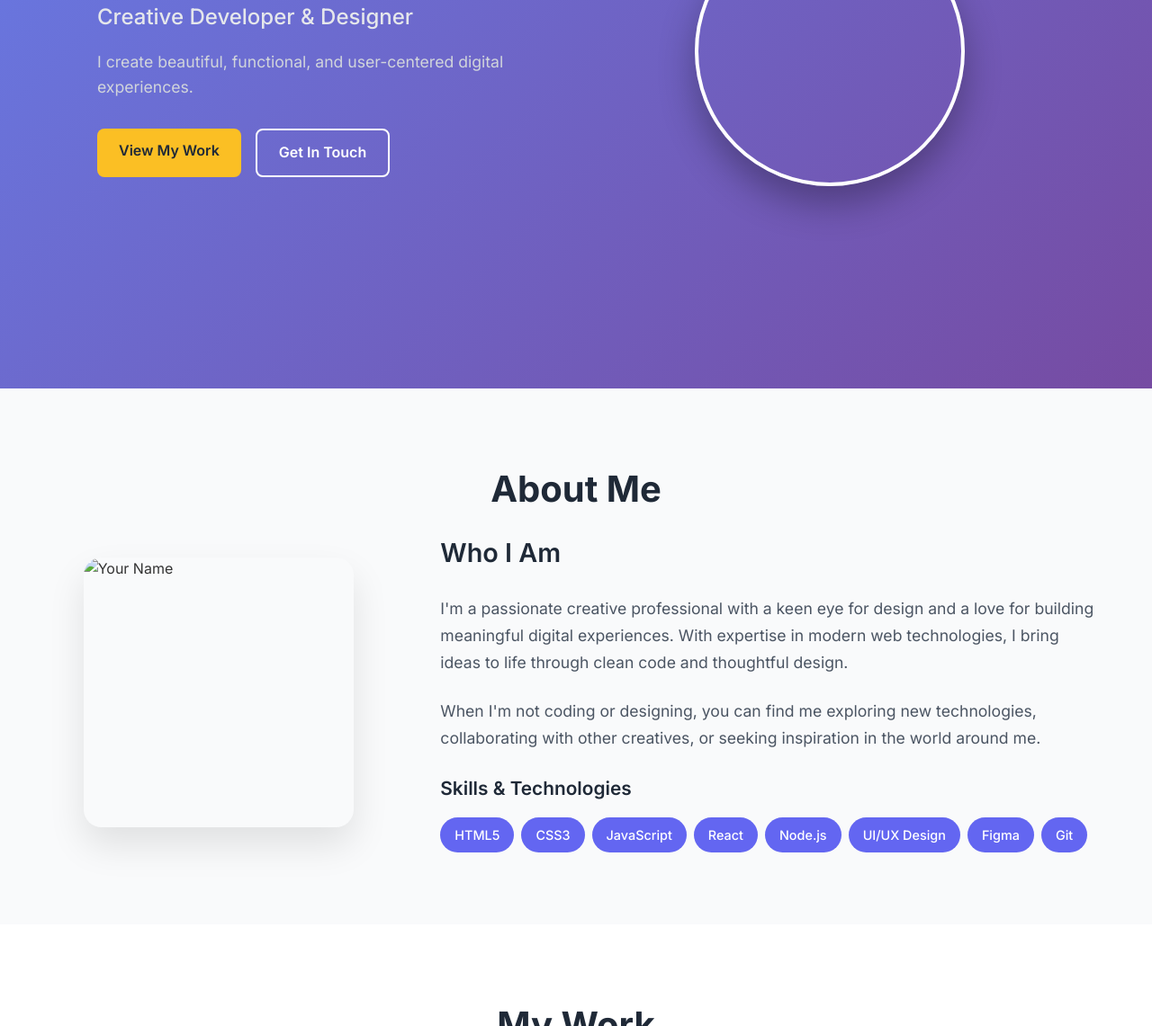
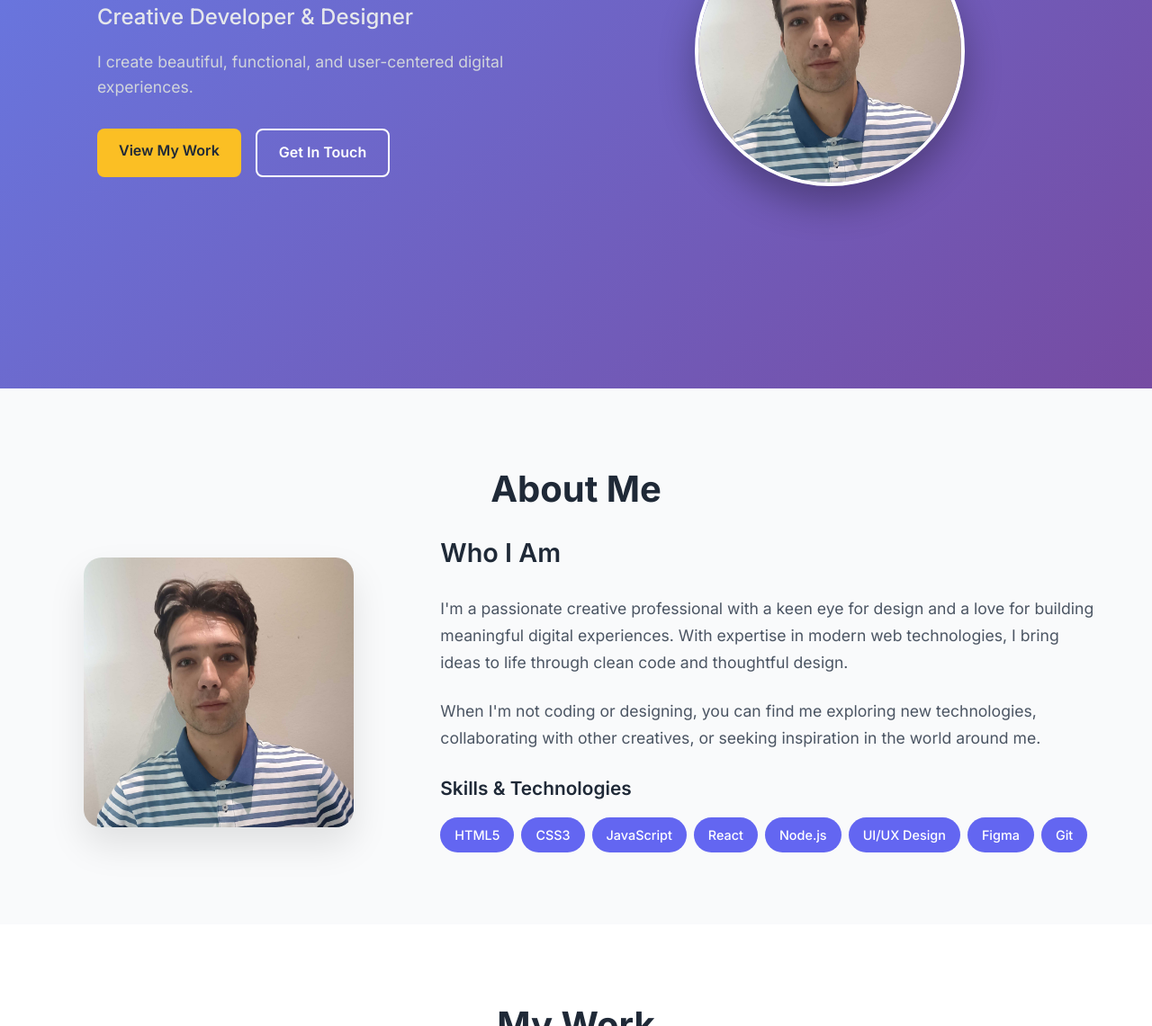
Before and after one commit to TylerKennedy572/Portfolio, a plain HTML site: page portfolio/Index.html in a window 1280 px wide. Shown: the part 368-1509 px from the top of the page at 90% size. Drawn offline with Linux system fonts and the light colour scheme.

Commit message:
Update Index.html

```diff
--- a/portfolio/Index.html
+++ b/portfolio/Index.html
@@ -53,7 +53,7 @@
             </div>
             <div class="hero-image">
                 <div class="image-container">
-                    <img src="your-photo.jpg" alt="Your Name" class="profile-image">
+                    <img src="face.jpg" alt="Your Name" class="profile-image">
                 </div>
             </div>
         </div>
@@ -65,7 +65,7 @@
             <h2 class="section-title">About Me</h2>
             <div class="about-content">
                 <div class="about-image">
-                    <img src="your-photo.jpg" alt="Your Name" class="about-photo">
+                    <img src="face.jpg" alt="Your Name" class="about-photo">
                 </div>
                 <div class="about-text">
                     <h3>Who I Am</h3>
```
